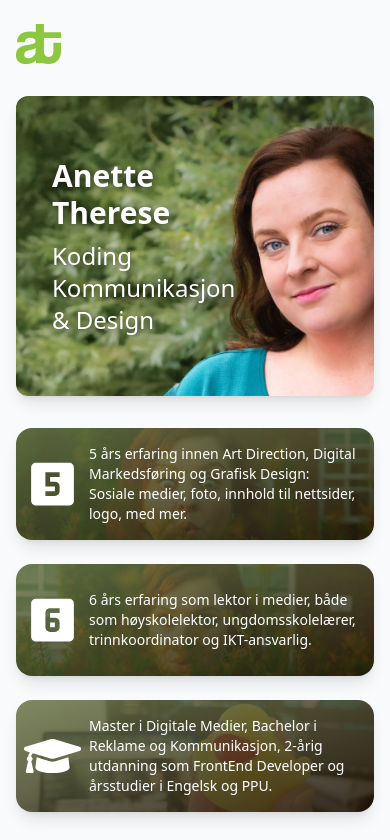
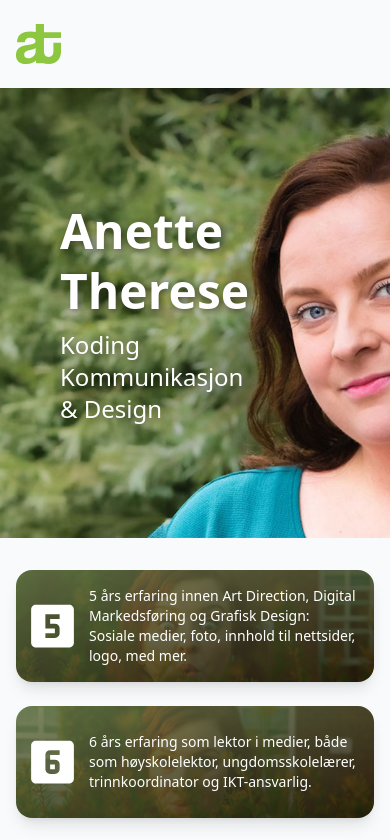
Before and after one commit to elanetto/Portfolio-2, a React (Vite) app: page / in a window 390 px wide. Shown: the top 840 px of the page. Built offline with nearby package versions, Linux system fonts and the light colour scheme.

Commit message:
Added a new version of the home hero

```diff
--- a/src/App.jsx
+++ b/src/App.jsx
@@ -1,5 +1,5 @@
 import { useEffect } from "react";
-import HomeHero from "./components/HomeHero";
+import HomeHeroTwo from "./components/HomeHero/HeroTwo.jsx";
 import InfoCards from "./components/InfoCards";
 import ProductList from "./components/ProductList";
 import CVTimeline from "./components/CV/TimelineCV.jsx";
@@ -20,8 +20,8 @@ function App() {
 
   return (
     <>
-      <div className="min-h-screen w-full container mx-auto">
-        <HomeHero />
+      <div className="min-h-screen w-full mx-auto">
+        <HomeHeroTwo />
         <InfoCards />
         <ProductList />
         <ContactCTA />
--- /dev/null
+++ b/src/components/HomeHero/HeroTwo.jsx
@@ -0,0 +1,58 @@
+import { useEffect, useState } from "react";
+import headerImage from "./../../assets/images/anette_hero_wide.jpg";
+
+function HomeHeroTwo() {
+  const [isMobile, setIsMobile] = useState(false);
+
+  useEffect(() => {
+    const checkMobile = () => {
+      setIsMobile(window.innerWidth < 768);
+    };
+
+    checkMobile();
+    window.addEventListener("resize", checkMobile);
+    return () => window.removeEventListener("resize", checkMobile);
+  }, []);
+
+  return (
+    <section
+      className="min-h-[450px] flex flex-col justify-center items-center text-white text-center px-6 bg-cover bg-center bg-no-repeat"
+      style={{
+        backgroundImage: `linear-gradient(to top, rgba(108, 118, 74, 0), rgba(32, 19, 9, 0)), url(${headerImage})`,
+      }}
+    >
+      <div className="h-full flex items-center lg:pl-6 container">
+        <div className="text-white px-4 md:px-12 max-w-[550px] text-left">
+          <h1
+            id="hero-heading"
+            className="text-5xl pl-5 md:pl-0 font-bold text-shadow leading-tight"
+          >
+            {isMobile ? (
+              <>
+                Anette
+                <br />
+                Therese
+              </>
+            ) : (
+              "Anette Therese"
+            )}
+          </h1>
+          <p className="text-2xl pl-5 md:pl-0 md:text-3xl text-shadow mt-2">
+            {isMobile ? (
+              <>
+                Koding
+                <br />
+                Kommunikasjon
+                <br />& Design
+              </>
+            ) : (
+              "Koding, Kommunikasjon & Design"
+            )}
+          </p>
+        </div>
+      </div>
+    </section>
+  );
+}
+
+export default HomeHeroTwo;
```
